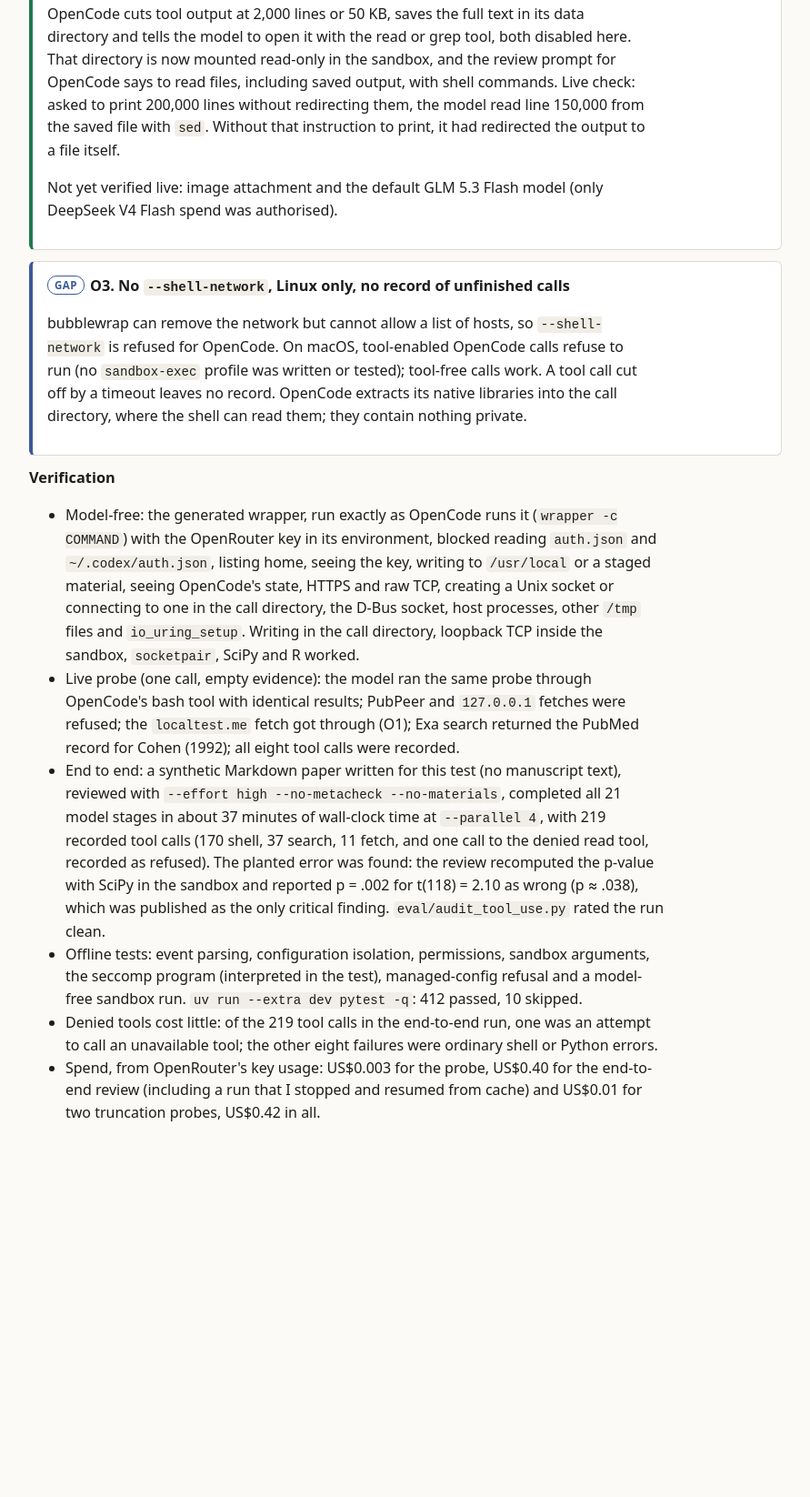
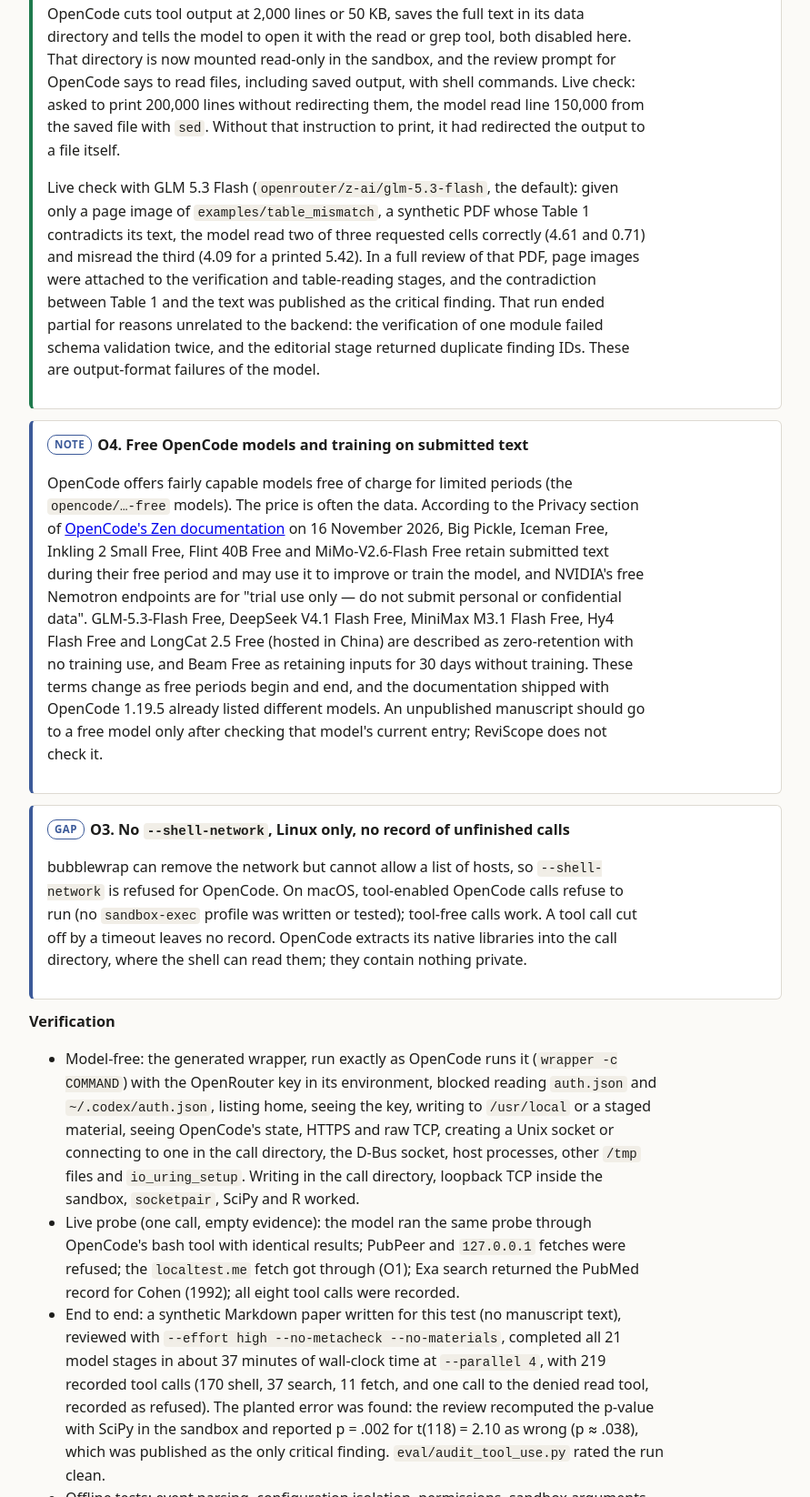
Before and after one commit to LukasWallrich/reviscope, a plain HTML site: page docs/orchestration-review/index.html in a window 1280 px wide. Shown: the part 10354-12000 px from the top of the page at 91% size, without its empty margins (194-1085 px from the left). Before the commit the page ends 11670 px from the top, so only its background shows below. Drawn offline with Linux system fonts and the light colour scheme.

Commit message:
Docs: GLM 5.3 Flash image test and data terms of OpenCode's free models
Co-Authored-By: Claude Opus 5.5 <noreply@anthropic.com>

```diff
--- a/docs/orchestration-review/index.html
+++ b/docs/orchestration-review/index.html
@@ -172,7 +172,9 @@ th { color:var(--muted); font-weight:600; }
 <div class="card fixed"><h3><span class="tag fixed">fixed</span>O2. Page images and truncated output</h3>
 <p>The first version accepted only DeepSeek V4 Flash, which reads text only, so PDF reviews through OpenCode ended partial. ReviScope now accepts any model OpenCode lists and attaches page images when the model accepts them. A text-only model still stops a call that needs page images.</p>
 <p>OpenCode cuts tool output at 2,000 lines or 50 KB, saves the full text in its data directory and tells the model to open it with the read or grep tool, both disabled here. That directory is now mounted read-only in the sandbox, and the review prompt for OpenCode says to read files, including saved output, with shell commands. Live check: asked to print 200,000 lines without redirecting them, the model read line 150,000 from the saved file with <code>sed</code>. Without that instruction to print, it had redirected the output to a file itself.</p>
-<p>Not yet verified live: image attachment and the default GLM 5.3 Flash model (only DeepSeek V4 Flash spend was authorised).</p></div>
+<p>Live check with GLM 5.3 Flash (<code>openrouter/z-ai/glm-5.3-flash</code>, the default): given only a page image of <code>examples/table_mismatch</code>, a synthetic PDF whose Table 1 contradicts its text, the model read two of three requested cells correctly (4.61 and 0.71) and misread the third (4.09 for a printed 5.42). In a full review of that PDF, page images were attached to the verification and table-reading stages, and the contradiction between Table 1 and the text was published as the critical finding. That run ended partial for reasons unrelated to the backend: the verification of one module failed schema validation twice, and the editorial stage returned duplicate finding IDs. These are output-format failures of the model.</p></div>
+<div class="card info"><h3><span class="tag info">note</span>O4. Free OpenCode models and training on submitted text</h3>
+<p>OpenCode offers fairly capable models free of charge for limited periods (the <code>opencode/…-free</code> models). The price is often the data. According to the Privacy section of <a href="https://opencode.ai/docs/zen/">OpenCode's Zen documentation</a> on 16 November 2026, Big Pickle, Iceman Free, Inkling 2 Small Free, Flint 40B Free and MiMo-V2.6-Flash Free retain submitted text during their free period and may use it to improve or train the model, and NVIDIA's free Nemotron endpoints are for "trial use only — do not submit personal or confidential data". GLM-5.3-Flash Free, DeepSeek V4.1 Flash Free, MiniMax M3.1 Flash Free, Hy4 Flash Free and LongCat 2.5 Free (hosted in China) are described as zero-retention with no training use, and Beam Free as retaining inputs for 30 days without training. These terms change as free periods begin and end, and the documentation shipped with OpenCode 1.19.5 already listed different models. An unpublished manuscript should go to a free model only after checking that model's current entry; ReviScope does not check it.</p></div>
 <div class="card info"><h3><span class="tag info">gap</span>O3. No <code>--shell-network</code>, Linux only, no record of unfinished calls</h3>
 <p>bubblewrap can remove the network but cannot allow a list of hosts, so <code>--shell-network</code> is refused for OpenCode. On macOS, tool-enabled OpenCode calls refuse to run (no <code>sandbox-exec</code> profile was written or tested); tool-free calls work. A tool call cut off by a timeout leaves no record. OpenCode extracts its native libraries into the call directory, where the shell can read them; they contain nothing private.</p></div>
 
@@ -183,7 +185,7 @@ th { color:var(--muted); font-weight:600; }
 <li>End to end: a synthetic Markdown paper written for this test (no manuscript text), reviewed with <code>--effort high --no-metacheck --no-materials</code>, completed all 21 model stages in about 37 minutes of wall-clock time at <code>--parallel 4</code>, with 219 recorded tool calls (170 shell, 37 search, 11 fetch, and one call to the denied read tool, recorded as refused). The planted error was found: the review recomputed the p-value with SciPy in the sandbox and reported p = .002 for t(118) = 2.10 as wrong (p ≈ .038), which was published as the only critical finding. <code>eval/audit_tool_use.py</code> rated the run clean.</li>
 <li>Offline tests: event parsing, configuration isolation, permissions, sandbox arguments, the seccomp program (interpreted in the test), managed-config refusal and a model-free sandbox run. <code>uv run --extra dev pytest -q</code>: 412 passed, 10 skipped.</li>
 <li>Denied tools cost little: of the 219 tool calls in the end-to-end run, one was an attempt to call an unavailable tool; the other eight failures were ordinary shell or Python errors.</li>
-<li>Spend, from OpenRouter's key usage: US$0.003 for the probe, US$0.40 for the end-to-end review (including a run that I stopped and resumed from cache) and US$0.01 for two truncation probes, US$0.42 in all.</li>
+<li>Spend, from OpenRouter's key usage: DeepSeek V4 Flash cost US$0.003 for the probe, US$0.40 for the end-to-end review (including a run that I stopped and resumed from cache) and US$0.01 for two truncation probes, US$0.42 in all. The GLM 5.3 Flash image probe and PDF review (about 240 tool calls) had added no charge to the key's usage by the end of the session; at the listed prices of US$0.04 per million input and US$0.08 per million output tokens they should cost a few cents.</li>
 </ul>
 </main>
 </body>
```
Also changed, not shown: 1 other file.
